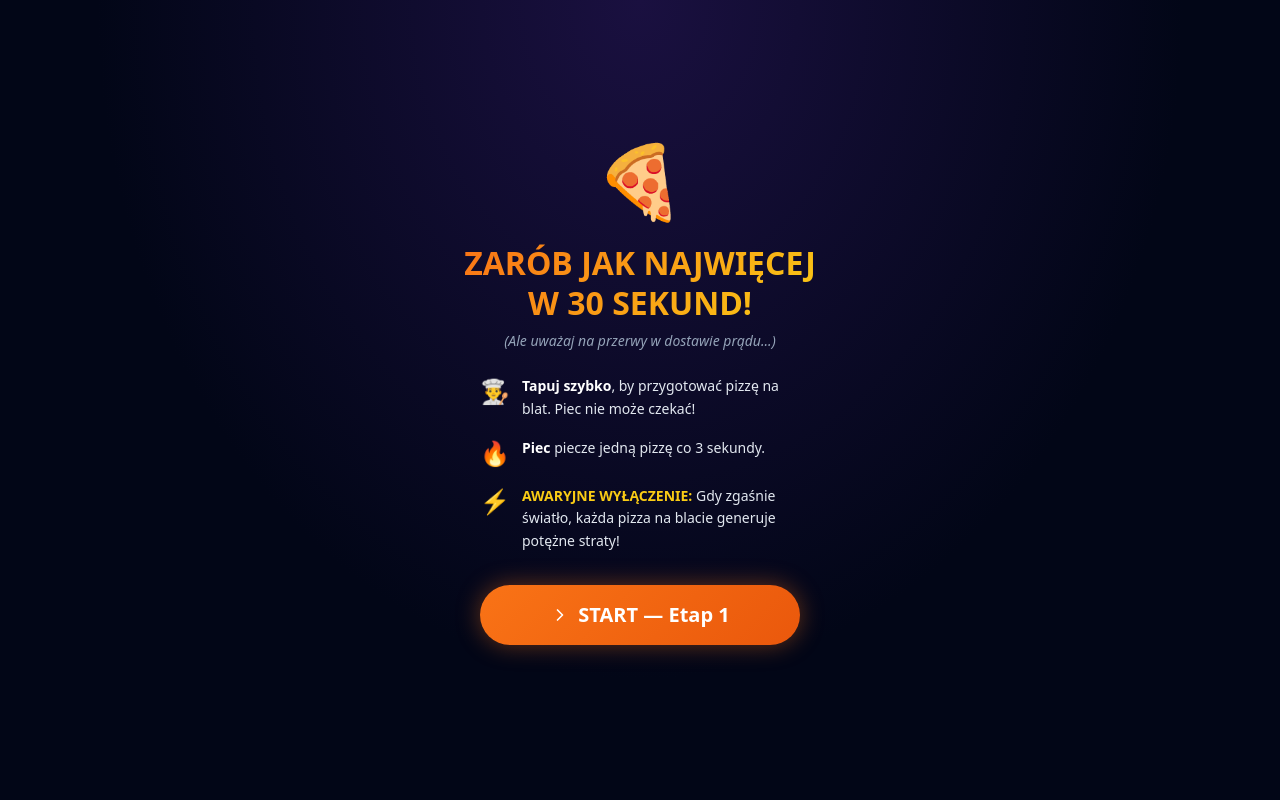
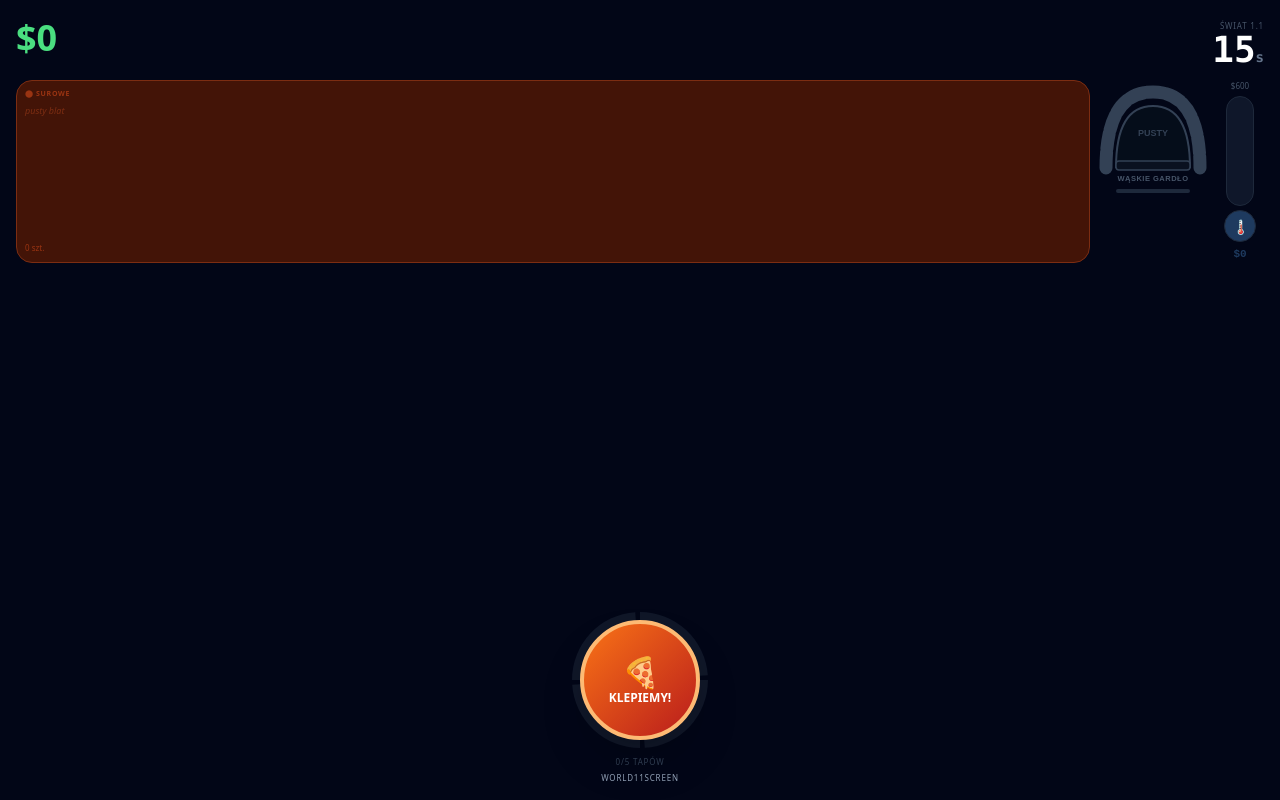
Before and after one commit to stanszulc/TOC-game2, a React (Vite) app in the folder pizzatoc/: page / in a window 1280 px wide. Built offline with nearby package versions, Linux system fonts and the light colour scheme.

Commit message:
Add World11Screen and update initial attempt state

```diff
--- a/pizzatoc/src/App.jsx
+++ b/pizzatoc/src/App.jsx
@@ -5,7 +5,7 @@ import { E2Intro, RopeSetup, E4Setup } from './screens/IntroScreens';
 import { EduScreen } from './screens/EduScreen';
 import { SummaryScreen } from './screens/SummaryScreen';
 import { GameScreen } from './screens/GameScreen';
-
+import { World11Screen } from './screens/World11Screen';
 const MAX_ATTEMPTS = 4;
 
 // ─── START SCREEN ─────────────────────────────────────────────────────────────
@@ -44,7 +44,7 @@ const StartScreen = ({ onStart }) => (
 // ─── ROOT ─────────────────────────────────────────────────────────────────────
 export default function PizzaTOC() {
   const [phase,       setPhase]      = useState('START');
-  const [attempt,     setAttempt]    = useState(1);
+  const [attempt,     setAttempt]    = useState(0);
   const [history,     setHistory]    = useState([]);
   const [lastResult,  setLastResult] = useState(null);
   const [initialRope, setInitialRope] = useState(3);
@@ -68,7 +68,8 @@ export default function PizzaTOC() {
   // ── Routing ───────────────────────────────────────────────────────────────
   switch (phase) {
     case 'START':
-      return <StartScreen onStart={() => setPhase('PLAYING')}/>;
+
+      return <World11Screen onFinish={handleFinish}/>;
 
     case 'E2_INTRO':
       return <E2Intro onStart={() => setPhase('PLAYING')}/>;
```
